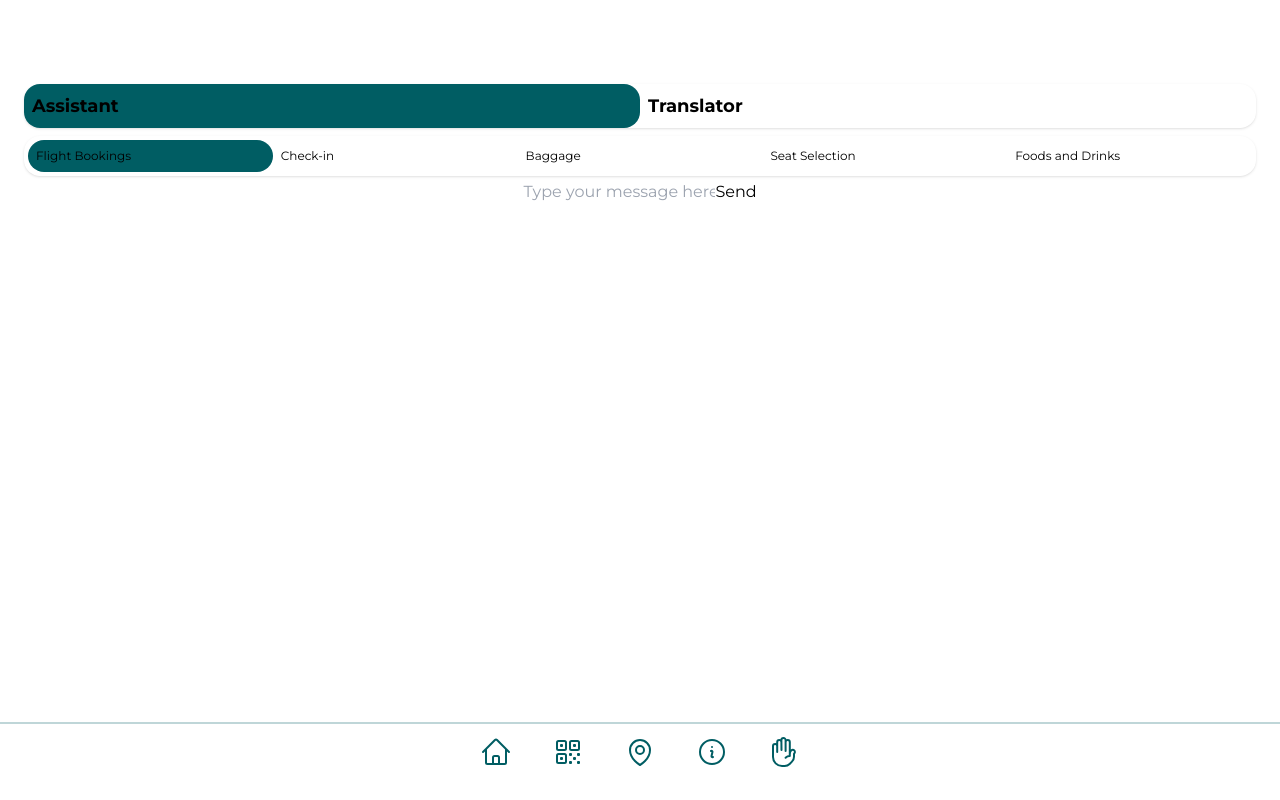
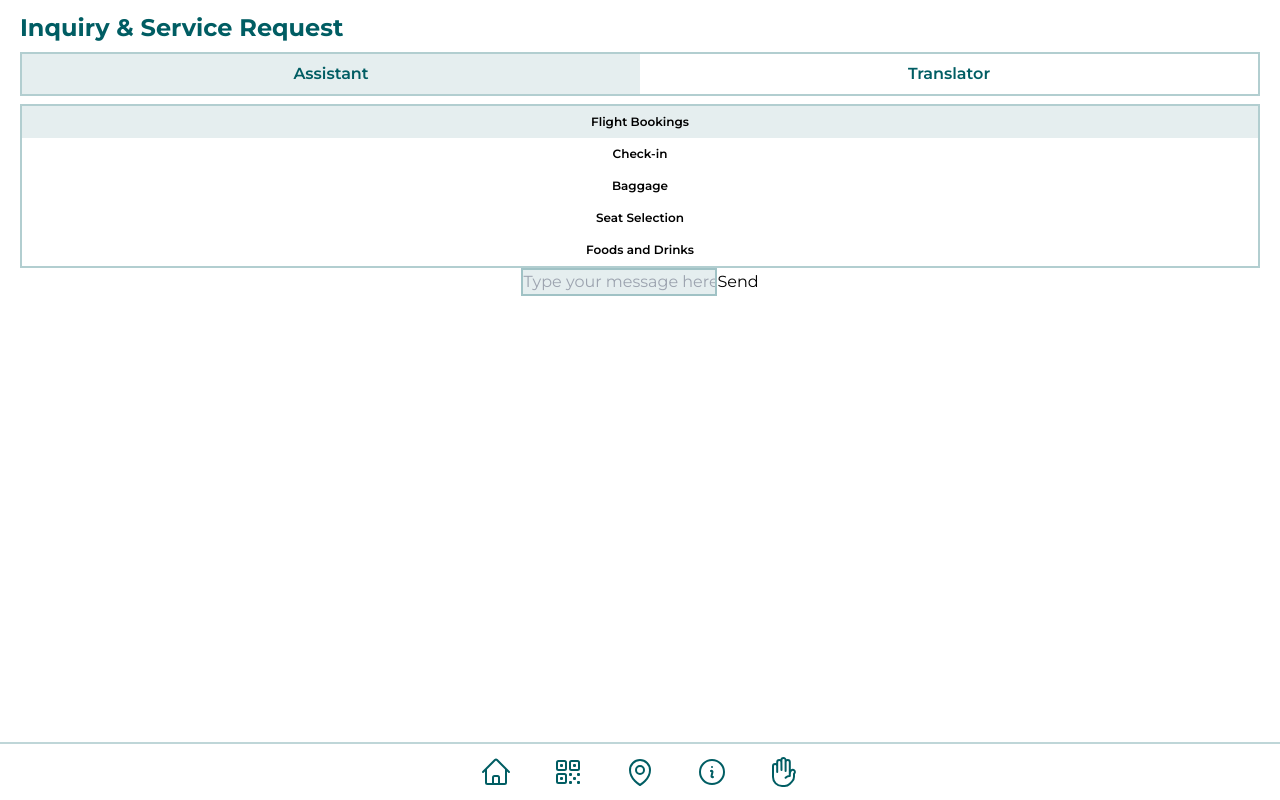
Before and after one commit to Walter-Tong/cathay_react_web, a React (Vite) app: page /help in a window 1280 px wide. Built offline with nearby package versions, Linux system fonts and the light colour scheme.

Commit message:
Update UI

```diff
--- a/pages/AIPage.jsx
+++ b/pages/AIPage.jsx
@@ -1,11 +1,14 @@
-import LLMChatBoxes from "../src/components/LLMChatBoxes";
+import LLMChatBoxes from '../src/components/LLMChatBoxes'
 
 function AIPage() {
-    return (
-        <div>
-            <LLMChatBoxes />
-        </div>
-    )
+  return (
+    <div className="space-y-2">
+      <div className="text-2xl font-bold text-[#005D63]">
+        Inquiry & Service Request
+      </div>
+      <LLMChatBoxes />
+    </div>
+  )
 }
 
 export default AIPage
--- a/pages/BoardingPage.jsx
+++ b/pages/BoardingPage.jsx
@@ -23,7 +23,9 @@ function BoardingPage() {
         <div className="mt-2 flex w-full items-center border-b-2 border-[#005D63] border-opacity-30 pb-2">
           <img src={flightType + '.jpg'} className="ml-2 h-24 shadow" />
           <div className="-space-y-1 pl-3">
-            <div className="text-xl font-bold">{flightNum}</div>
+            <div className="text-xl font-bold">
+              {(flightType == 'cathay' ? 'CX' : 'UO') + flightNum}
+            </div>
             <div>
               {src} -{'>'} {dest}
             </div>
--- a/pages/HomePage.jsx
+++ b/pages/HomePage.jsx
@@ -3,7 +3,7 @@ import { Link } from 'react-router-dom'
 
 function HomePage() {
   return (
-    <div className="space-y-7">
+    <div className="space-y-3">
       <div className="flex items-center">
         <img
           src="no-login.jpg"
--- /dev/null
+++ b/pages/InfoPage.jsx
@@ -0,0 +1,5 @@
+function InfoPage() {
+  return <div>Todo</div>
+}
+
+export default InfoPage
--- /dev/null
+++ b/pages/MapPage.jsx
@@ -0,0 +1,5 @@
+function MapPage() {
+  return <div>Todo</div>
+}
+
+export default MapPage
--- a/pages/ShareFlightPage.jsx
+++ b/pages/ShareFlightPage.jsx
@@ -38,10 +38,7 @@ function ShareFlightPage() {
       <div className="mt-3 px-2">
         You may ask whoever you wish to share your flight details with to scan
         this code, such as your friends and family.
-        <p className="mt-2">
-          They will get access to a flight overview. The boarding pass is not
-          shared.
-        </p>
+        <p className="mt-2">They will get access to a flight overview. The boarding pass is not shared.</p>
       </div>
     </>
   )
--- a/src/App.jsx
+++ b/src/App.jsx
@@ -10,7 +10,7 @@ import AIPage from '../pages/AIPage'
 function App() {
   return (
     <>
-      <div className="h-screen w-screen px-5 pt-20 font-montserrat">
+      <div className="h-screen w-screen px-5 pt-3 font-montserrat">
         <Routes>
           <Route path="/" element={<HomePage />}></Route>
           <Route path="/boarding" element={<BoardingPage />}></Route>
--- a/src/components/AspectSelection.jsx
+++ b/src/components/AspectSelection.jsx
@@ -10,7 +10,7 @@ function AspectSelection({ aspect, setAspect }) {
   ]
 
   return (
-    <div className="m-1 flex flex-row rounded-2xl p-1 text-xs shadow">
+    <div className="mt-2 flex flex-col items-center border-2 border-[#005D63] border-opacity-30 text-xs font-semibold">
       {aspects.map((val, ind) => (
         <AspectSelectionAspectBox
           val={val}
--- a/src/components/AspectSelectionAspectBox.jsx
+++ b/src/components/AspectSelectionAspectBox.jsx
@@ -4,9 +4,8 @@ function AspectSelectionAspectBox({ val, aspect, setAspect, index }) {
   }
 
   const className =
-    aspect === index
-      ? 'w-1/5 bg-[#005D63] p-2 rounded-2xl'
-      : 'w-1/5 p-2 rounded-2xl'
+    'flex justify-center p-2 text-[#005D63 w-full ' +
+    (aspect === index ? 'bg-[#005D63] bg-opacity-10' : '')
 
   return (
     <div onClick={handleClick} className={className}>
--- a/src/components/BottomNav.jsx
+++ b/src/components/BottomNav.jsx
@@ -5,7 +5,7 @@ const svgClassName = 'w-8 h-8 text-[#005D63]'
 function BottomNav() {
   return (
     <div className="fixed bottom-0 w-screen bg-white">
-      <div className="flex justify-center space-x-10 border-t-2 border-[#005D63] border-opacity-25 pb-8 pt-3">
+      <div className="flex justify-center space-x-10 border-t-2 border-[#005D63] border-opacity-25 py-3">
         <NavLink to="/" className={isActive => (isActive ? 'active' : '')}>
           <svg
             xmlns="http://www.w3.org/2000/svg"
--- a/src/components/LLMChatBoxChat.jsx
+++ b/src/components/LLMChatBoxChat.jsx
@@ -372,6 +372,7 @@ function LLMChatBoxChat({ previousMessages, setPreviousMessages }) {
           value={inputText}
           placeholder="Type your message here"
           onChange={() => setInputText(event.target.value)}
+          className="border-2 border-[#005D63] border-opacity-30 bg-[#005D63] bg-opacity-10"
         />
         <button type="submit">Send</button>
       </form>
--- a/src/components/LLMChatBoxes.jsx
+++ b/src/components/LLMChatBoxes.jsx
@@ -9,17 +9,16 @@ function LLMChatBoxes() {
   const [previousMessages, setPreviousMessages] = useState([])
 
   return (
-    <div className='min-w-full'>
-      <div className="m-1 flex flex-row rounded-2xl text-lg font-bold shadow">
+    <div className="w-full">
+      <div className="flex items-center border-2 border-[#005D63] border-opacity-30 font-semibold">
         <div
           onClick={() => {
             setChatMode(true)
             setPreviousMessages([])
           }}
           className={
-            chatMode
-              ? 'w-1/2 rounded-2xl bg-[#005D63] p-2'
-              : 'w-1/2 rounded-2xl p-2'
+            'flex w-1/2 justify-center p-2 text-[#005D63] ' +
+            (chatMode ? 'bg-[#005D63] bg-opacity-10' : '')
           }>
           Assistant
         </div>
@@ -29,14 +28,13 @@ function LLMChatBoxes() {
             setPreviousMessages([])
           }}
           className={
-            !chatMode
-              ? 'w-1/2 rounded-2xl bg-[#005D63] p-2'
-              : 'w-1/2 rounded-2xl p-2'
+            'flex w-1/2 justify-center p-2 text-[#005D63] ' +
+            (!chatMode ? 'bg-[#005D63] bg-opacity-10' : '')
           }>
           Translator
         </div>
       </div>
-      <div className="max-h-[55vh] overflow-auto">
+      <div className="overflow-scroll">
         {previousMessages.map((msg, i) => (
           <ChatMessagegBox message={msg} key={i} />
         ))}
```
